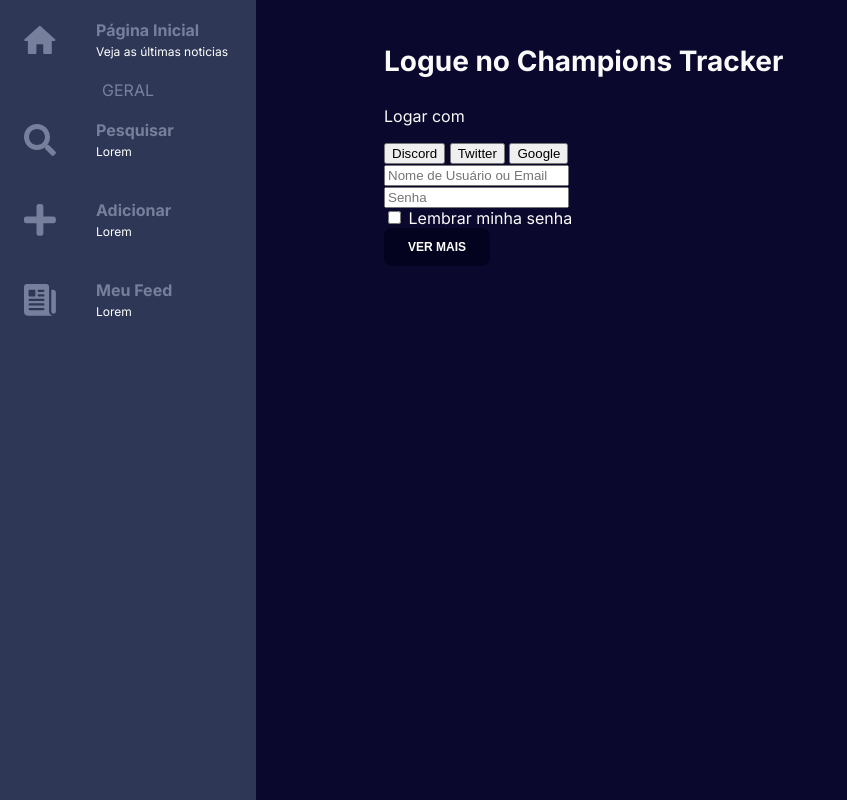
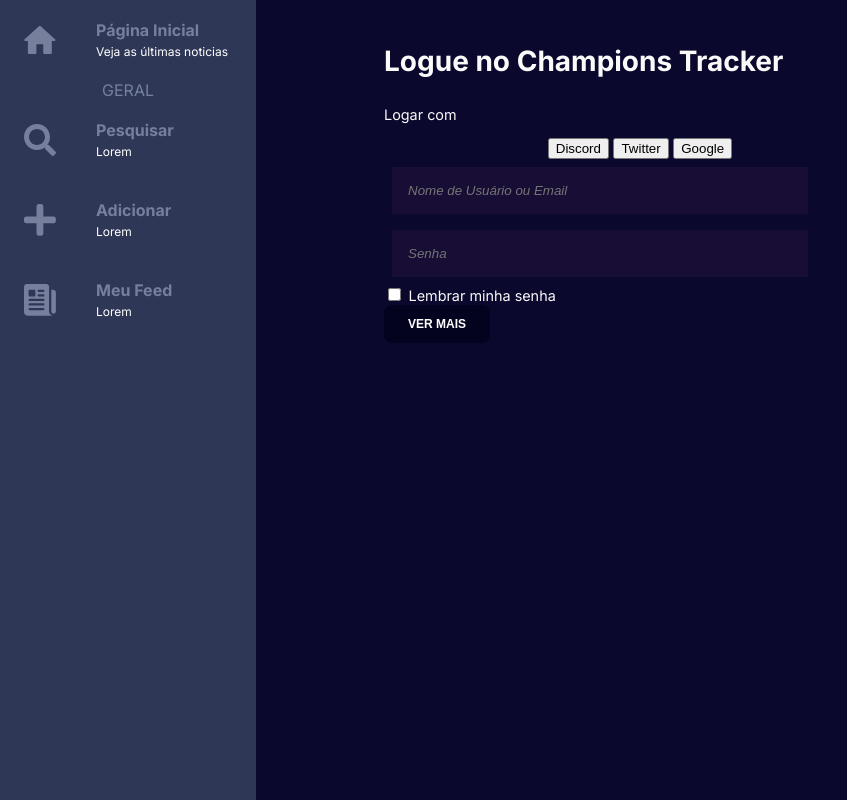
Before and after one commit to GabrielleCGNeves/ChampionsTracker, a SvelteKit app: page /login in a window 1280 px wide. Shown: the whole page, without its empty margins (0-847 px from the left). Built offline with nearby package versions, Linux system fonts and the light colour scheme.

Commit message:
💄 new variables and classes
Co-authored-by: Gabrielle Carvalho <GabrielleCGNeves@users.noreply.github.com>

```diff
--- a/src/style.css
+++ b/src/style.css
@@ -4,6 +4,7 @@
     --primary-color: #0A092D;
     --secondary-color: #2E3856;
     --tertiary-color: #04031F;
+    --forms-color: #180D35;
     --icons-color: #76809D;
     --highlight-color: #B156E7;
     --transition-speed: 600ms;
@@ -28,6 +29,25 @@
     font-weight: bold;
 }
 
+.details{
+    font-size: 0.9rem;
+}
+
+.input{
+    background-color: var(--forms-color);
+    font-style: italic;
+    border-color: var(--primary-color);
+    border-style: none;
+    color: var(--text-color);
+    padding: 1rem;
+    margin: 0.5rem;
+    width: 75%
+}
+
+.grid-item{
+    text-align: center;
+}
+
 body{
     padding: 0;
     margin: 0;
```
